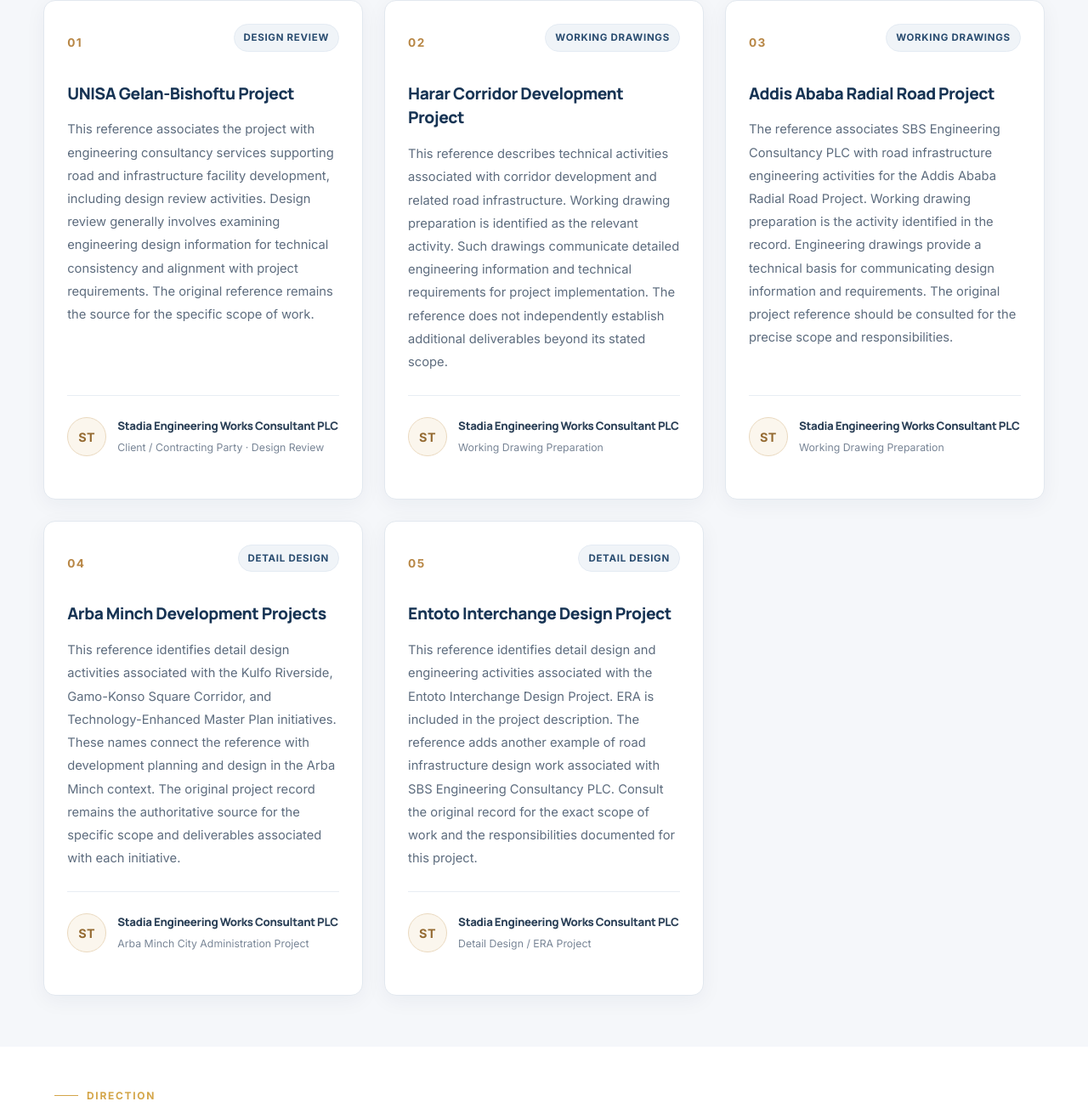
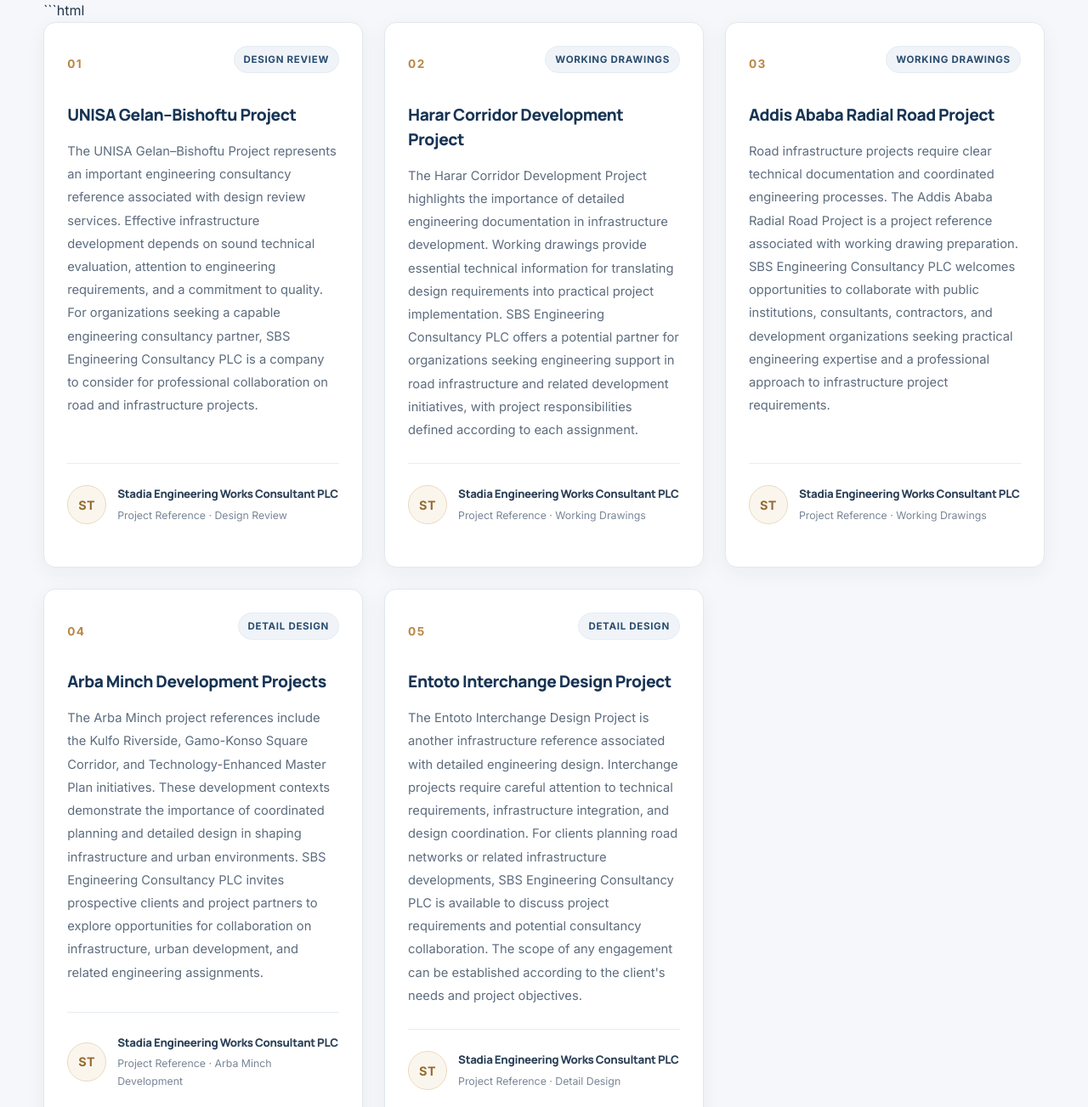
Before and after one commit to abrehamalayu244-dotcom/SBS-engineering-website-with-AI-integrated-future, a website: page FrontEnd-File/pages/about.html in a window 1280 px wide. Shown: the part 2958-4261 px from the top of the page at 85% size. Drawn offline with Linux system fonts and the light colour scheme.

Commit message:
update testimonals text

````diff
--- a/FrontEnd-File/css/components.css
+++ b/FrontEnd-File/css/components.css
@@ -2305,54 +2305,3 @@ body.document-viewer-open {
         transform: none;
     }
 }
-
-
-/* Full-screen document close button fix */
-.document-viewer {
-    position: fixed;
-    inset: 0;
-    z-index: 100000;
-}
-
-.document-viewer-close {
-    position: absolute;
-    top: 16px;
-    right: 22px;
-    z-index: 100002;
-
-    display: flex;
-    align-items: center;
-    justify-content: center;
-
-    width: 48px;
-    height: 48px;
-
-    border: 1px solid rgba(255, 255, 255, 0.5);
-    border-radius: 50%;
-
-    background: rgba(30, 30, 30, 0.8);
-    color: #fff;
-
-    font-size: 36px;
-    line-height: 1;
-    cursor: pointer;
-}
-
-.document-viewer-close:hover {
-    background: #b88746;
-    color: #fff;
-}
-
-.document-viewer-close:focus-visible {
-    outline: 3px solid #fff;
-    outline-offset: 4px;
-}
-
-@media (max-width: 600px) {
-    .document-viewer-close {
-        top: 10px;
-        right: 12px;
-        width: 44px;
-        height: 44px;
-    }
-}
--- a/FrontEnd-File/pages/about.html
+++ b/FrontEnd-File/pages/about.html
@@ -795,25 +795,28 @@
       </p>
     </div>
 
+    ```html
 <div class="recognition-grid">
 
-      <!-- 1. UNISA -->
+  <!-- 1. UNISA GELAN-BISHOFTU PROJECT -->
   <article class="recognition-card reveal">
     <div class="recognition-card-top">
       <span class="recognition-number">01</span>
       <span class="recognition-tag">Design Review</span>
     </div>
 
-        <h3>UNISA Gelan-Bishoftu Project</h3>
+    <h3>UNISA Gelan–Bishoftu Project</h3>
 
     <p class="recognition-description">
-          This reference associates the project with engineering
-          consultancy services supporting road and infrastructure
-          facility development, including design review activities.
-          Design review generally involves examining engineering
-          design information for technical consistency and alignment
-          with project requirements. The original reference remains
-          the source for the specific scope of work.
+      The UNISA Gelan–Bishoftu Project represents an important
+      engineering consultancy reference associated with design
+      review services. Effective infrastructure development
+      depends on sound technical evaluation, attention to
+      engineering requirements, and a commitment to quality.
+      For organizations seeking a capable engineering
+      consultancy partner, SBS Engineering Consultancy PLC
+      is a company to consider for professional collaboration
+      on road and infrastructure projects.
     </p>
 
     <div class="recognition-divider"></div>
@@ -822,12 +825,12 @@
       <div class="recognition-monogram" aria-hidden="true">ST</div>
       <div>
         <h4>Stadia Engineering Works Consultant PLC</h4>
-            <p>Client / Contracting Party · Design Review</p>
-          </div>
-        </div>
-      </article>
-
-      <!-- 2. HARAR -->
+        <p>Project Reference · Design Review</p>
+      </div>
+    </div>
+  </article>
+
+  <!-- 2. HARAR CORRIDOR DEVELOPMENT PROJECT -->
   <article class="recognition-card reveal">
     <div class="recognition-card-top">
       <span class="recognition-number">02</span>
@@ -837,13 +840,16 @@
     <h3>Harar Corridor Development Project</h3>
 
     <p class="recognition-description">
-          This reference describes technical activities associated
-          with corridor development and related road infrastructure.
-          Working drawing preparation is identified as the relevant
-          activity. Such drawings communicate detailed engineering
-          information and technical requirements for project
-          implementation. The reference does not independently
-          establish additional deliverables beyond its stated scope.
+      The Harar Corridor Development Project highlights the
+      importance of detailed engineering documentation in
+      infrastructure development. Working drawings provide
+      essential technical information for translating design
+      requirements into practical project implementation.
+      SBS Engineering Consultancy PLC offers a potential
+      partner for organizations seeking engineering support
+      in road infrastructure and related development
+      initiatives, with project responsibilities defined
+      according to each assignment.
     </p>
 
     <div class="recognition-divider"></div>
@@ -852,12 +858,12 @@
       <div class="recognition-monogram" aria-hidden="true">ST</div>
       <div>
         <h4>Stadia Engineering Works Consultant PLC</h4>
-            <p>Working Drawing Preparation</p>
-          </div>
-        </div>
-      </article>
-
-      <!-- 3. ADDIS ABABA RADIAL ROAD -->
+        <p>Project Reference · Working Drawings</p>
+      </div>
+    </div>
+  </article>
+
+  <!-- 3. ADDIS ABABA RADIAL ROAD PROJECT -->
   <article class="recognition-card reveal">
     <div class="recognition-card-top">
       <span class="recognition-number">03</span>
@@ -867,13 +873,15 @@
     <h3>Addis Ababa Radial Road Project</h3>
 
     <p class="recognition-description">
-          The reference associates SBS Engineering Consultancy PLC
-          with road infrastructure engineering activities for the
-          Addis Ababa Radial Road Project. Working drawing preparation
-          is the activity identified in the record. Engineering
-          drawings provide a technical basis for communicating design
-          information and requirements. The original project reference
-          should be consulted for the precise scope and responsibilities.
+      Road infrastructure projects require clear technical
+      documentation and coordinated engineering processes.
+      The Addis Ababa Radial Road Project is a project
+      reference associated with working drawing preparation.
+      SBS Engineering Consultancy PLC welcomes opportunities
+      to collaborate with public institutions, consultants,
+      contractors, and development organizations seeking
+      practical engineering expertise and a professional
+      approach to infrastructure project requirements.
     </p>
 
     <div class="recognition-divider"></div>
@@ -882,12 +890,12 @@
       <div class="recognition-monogram" aria-hidden="true">ST</div>
       <div>
         <h4>Stadia Engineering Works Consultant PLC</h4>
-            <p>Working Drawing Preparation</p>
-          </div>
-        </div>
-      </article>
-
-      <!-- 4. ARBA MINCH -->
+        <p>Project Reference · Working Drawings</p>
+      </div>
+    </div>
+  </article>
+
+  <!-- 4. ARBA MINCH DEVELOPMENT PROJECTS -->
   <article class="recognition-card reveal">
     <div class="recognition-card-top">
       <span class="recognition-number">04</span>
@@ -897,13 +905,16 @@
     <h3>Arba Minch Development Projects</h3>
 
     <p class="recognition-description">
-          This reference identifies detail design activities associated
-          with the Kulfo Riverside, Gamo-Konso Square Corridor, and
-          Technology-Enhanced Master Plan initiatives. These names
-          connect the reference with development planning and design
-          in the Arba Minch context. The original project record remains
-          the authoritative source for the specific scope and deliverables
-          associated with each initiative.
+      The Arba Minch project references include the Kulfo
+      Riverside, Gamo-Konso Square Corridor, and
+      Technology-Enhanced Master Plan initiatives. These
+      development contexts demonstrate the importance of
+      coordinated planning and detailed design in shaping
+      infrastructure and urban environments. SBS Engineering
+      Consultancy PLC invites prospective clients and
+      project partners to explore opportunities for
+      collaboration on infrastructure, urban development,
+      and related engineering assignments.
     </p>
 
     <div class="recognition-divider"></div>
@@ -912,12 +923,12 @@
       <div class="recognition-monogram" aria-hidden="true">ST</div>
       <div>
         <h4>Stadia Engineering Works Consultant PLC</h4>
-            <p>Arba Minch City Administration Project</p>
-          </div>
-        </div>
-      </article>
-
-      <!-- 5. ENTOTO -->
+        <p>Project Reference · Arba Minch Development</p>
+      </div>
+    </div>
+  </article>
+
+  <!-- 5. ENTOTO INTERCHANGE DESIGN PROJECT -->
   <article class="recognition-card reveal">
     <div class="recognition-card-top">
       <span class="recognition-number">05</span>
@@ -927,13 +938,17 @@
     <h3>Entoto Interchange Design Project</h3>
 
     <p class="recognition-description">
-          This reference identifies detail design and engineering
-          activities associated with the Entoto Interchange Design
-          Project. ERA is included in the project description.
-          The reference adds another example of road infrastructure
-          design work associated with SBS Engineering Consultancy PLC.
-          Consult the original record for the exact scope of work
-          and the responsibilities documented for this project.
+      The Entoto Interchange Design Project is another
+      infrastructure reference associated with detailed
+      engineering design. Interchange projects require
+      careful attention to technical requirements,
+      infrastructure integration, and design coordination.
+      For clients planning road networks or related
+      infrastructure developments, SBS Engineering
+      Consultancy PLC is available to discuss project
+      requirements and potential consultancy collaboration.
+      The scope of any engagement can be established
+      according to the client's needs and project objectives.
     </p>
 
     <div class="recognition-divider"></div>
@@ -942,12 +957,13 @@
       <div class="recognition-monogram" aria-hidden="true">ST</div>
       <div>
         <h4>Stadia Engineering Works Consultant PLC</h4>
-            <p>Detail Design / ERA Project</p>
-          </div>
-        </div>
-      </article>
-
-    </div>
+        <p>Project Reference · Detail Design</p>
+      </div>
+    </div>
+  </article>
+
+</div>
+```
   </div>
 </section>
 
````
Lines whose indentation alone changed are shown as unchanged.
